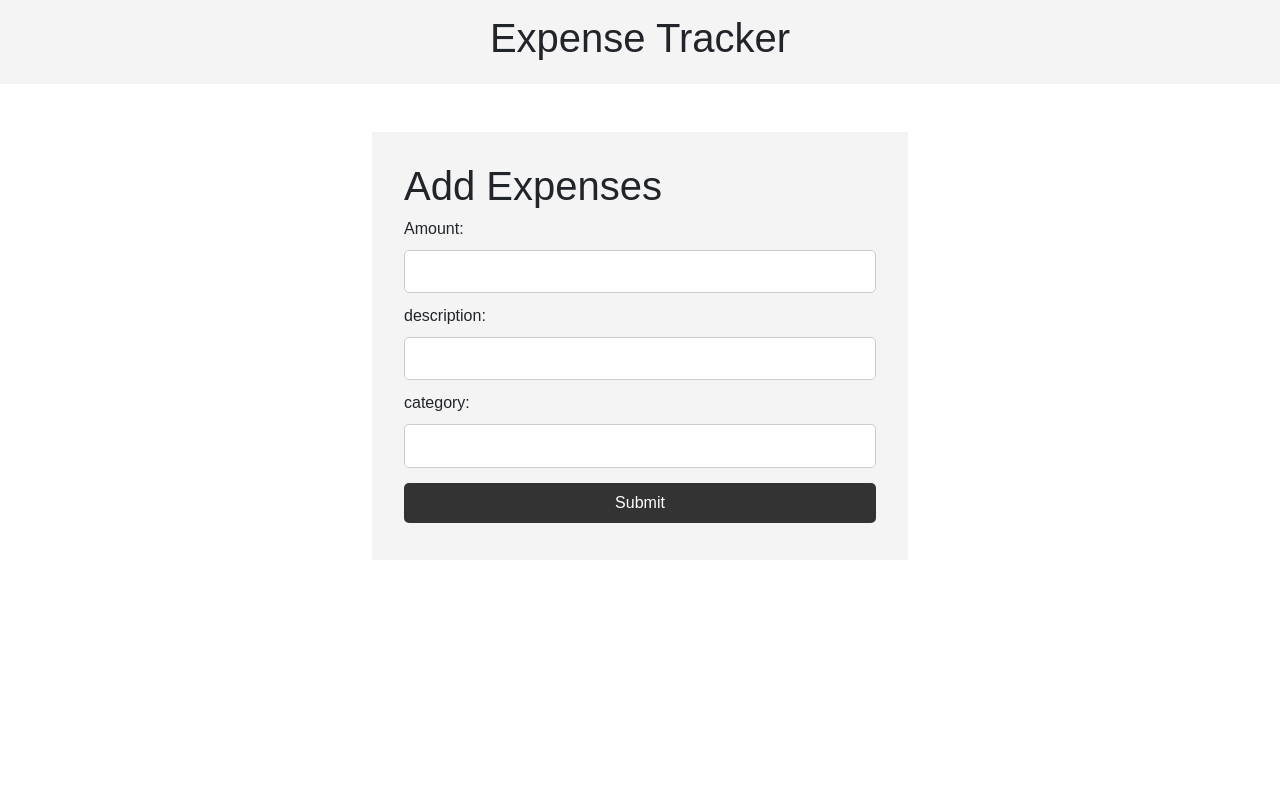
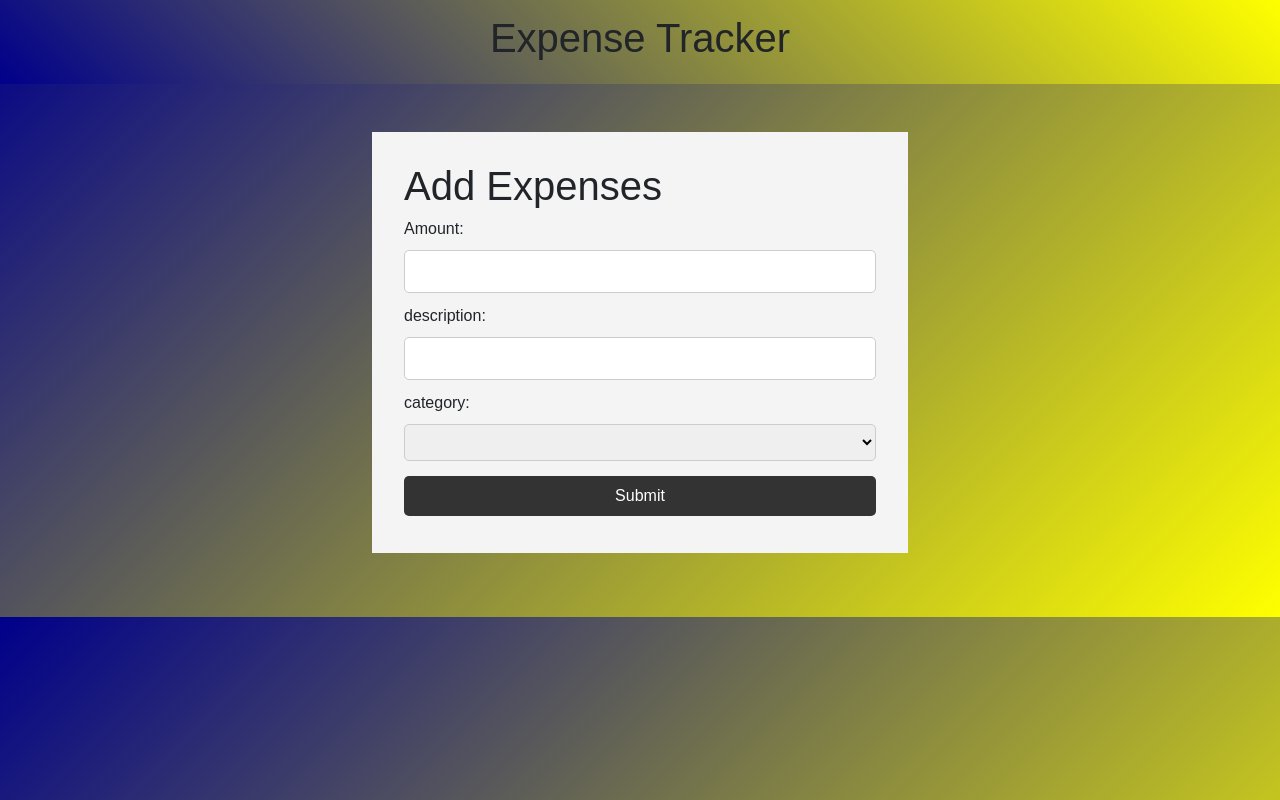
Before and after one commit to harshkhare001/Expense-Tracker, a plain HTML site: page index.html in a window 1280 px wide. Drawn offline with nearby package versions, Linux system fonts and the light colour scheme.

Commit message:
second commit

```diff
--- a/index.html
+++ b/index.html
@@ -29,7 +29,13 @@
         </div>
         <div>
           <label for="category">category:</label>
-          <input type="text" id="category">
+          <select name="cars" id="category" >
+            <option value="volvo"></option>
+              <option value="Education">Education</option>
+              <option value="Entertainment">Entertainment</option>
+              <option value="Shopping">Shopping</option>
+              <option value="Miscellaneous">Miscellaneous</option>
+          </select>
         </div>
         <input class="btn" type="submit" value="Submit">
       </form>
--- a/main.js
+++ b/main.js
@@ -14,7 +14,7 @@ function getValues(e){
 	var li = document.createElement('li');
 	li.className = 'item';
 	var delbutton = document.createElement('button');
-	delbutton.className = 'float-right delete';
+	delbutton.className = 'float-right delete mr-3';
 	var editButton = document.createElement('button');
 	editButton.className = 'float-right edit mr-3';
 
--- a/style.css
+++ b/style.css
@@ -7,6 +7,7 @@
 body {
   font-family: Arial, Helvetica, sans-serif;
   line-height: 1.6;
+  background:linear-gradient(135deg, darkblue , yellow) ;
 }
 
 ul {
@@ -23,6 +24,9 @@ header {
   background: #f4f4f4;
   padding: 1rem;
   text-align: center;
+  font-weight: 900;
+  font-family: sans-serif;
+  background:linear-gradient(45deg, darkblue , yellow) ;
 }
 
 .container {
@@ -39,6 +43,14 @@ header {
 
 #my-form label {
   display: block;
+}
+
+#category{
+  width: 100%;
+  padding: 8px;
+  margin-bottom: 10px;
+  border-radius: 5px;
+  border: 1px solid #ccc;
 }
 
 #my-form input[type='text'] {
@@ -75,3 +87,9 @@ header {
   padding: 5px;
   margin: 5px;
 }
+
+.delete .edit{
+  border-radius: none;
+  margin: 3px;
+  padding:5px;
+}
```
